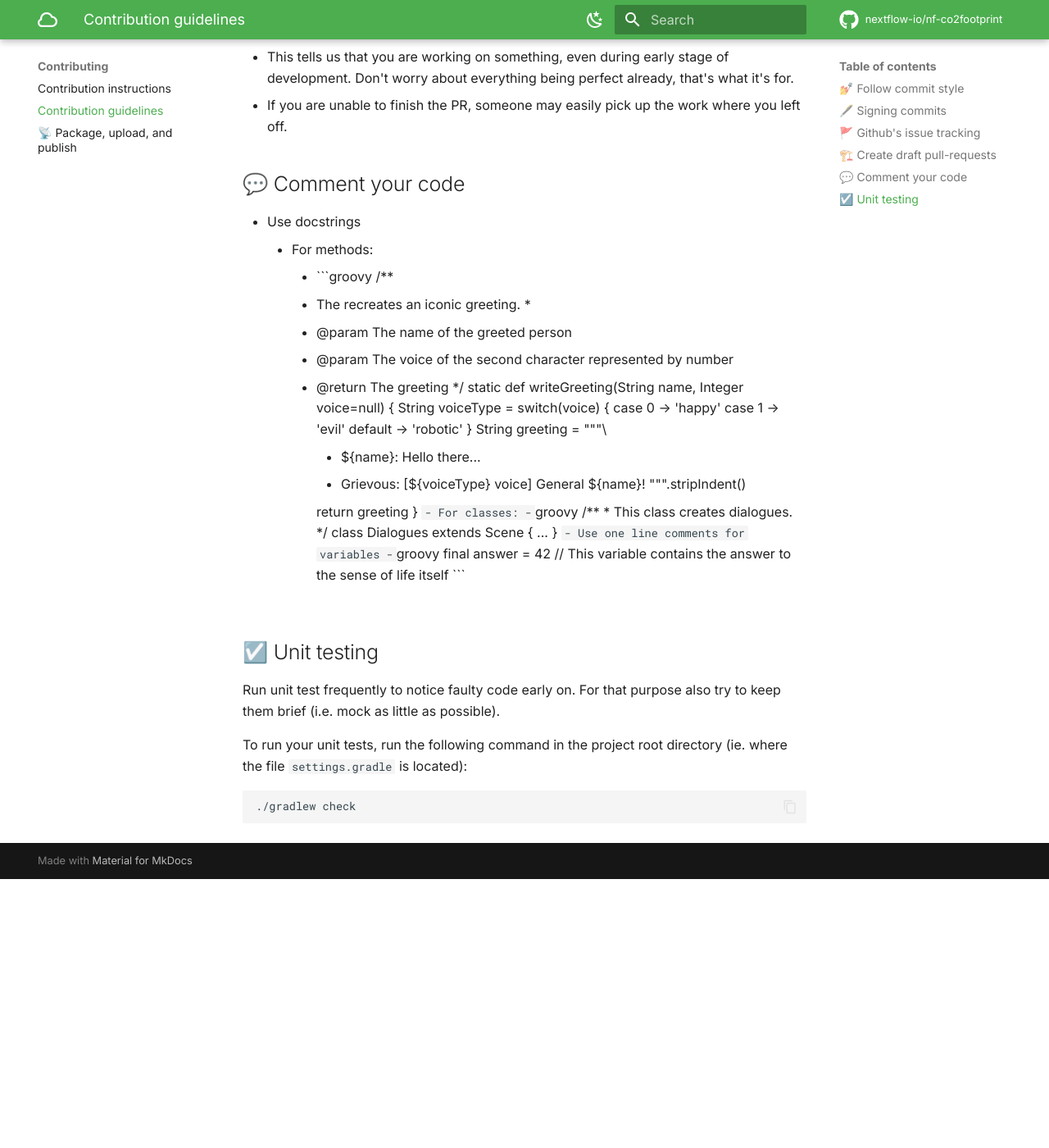
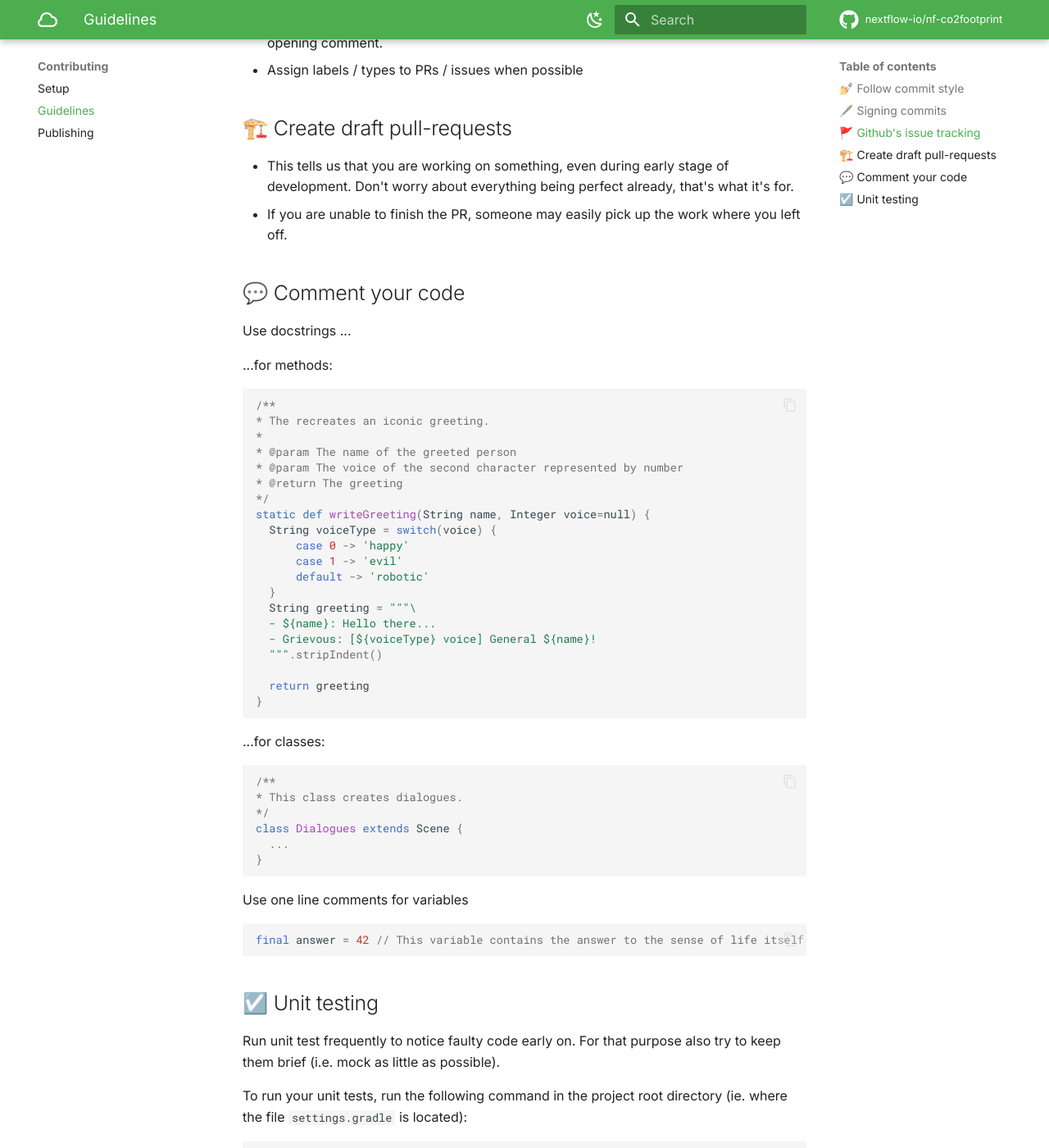
Before and after one commit to nextflow-io/nf-co2footprint, an MkDocs documentation site: the page built from docs/contributing/guidelines.md, in a window 1280 px wide and 1400 px high, scrolled down 917 px. Shown: the whole window at 82% size. Built offline with MkDocs 1.6.1 and Material for MkDocs 9.7.7, drawn with Linux system fonts in a browser that asks for light colours; comment, search, counter and statistics services are not loaded; before the commit the page ends 1989 px from its top, so only the background shows below that; some of the changed text lies outside the part shown.

Commit message:
Chore: moved scripts out of bullte lists and more changes to get stylistic match between Github markdown and MkDocs
Signed-off-by: JosuaCarl <josua.carl@uni-tuebingen.de>

````diff
--- a/docs/contributing/guidelines.md
+++ b/docs/contributing/guidelines.md
@@ -5,7 +10,9 @@ Hi! Thanks for contributing to the nf-co2footprint plugin for Nextflow 😊
 Please read the following to help us maintain and ensure high-quality code.
 
 ## 💅 Follow commit style
+
 Commits should be structured like this: `<Type>: <Message>`, with the following types:
+
 - `Feature` representing an enhancement or new functionality
 - `Fix` when addressing a bug
 - `Documentation` when mainly improving comments, documentation files or docstrings
@@ -25,43 +32,46 @@ When submitting a pull-request (PR), please sign-off the [DCO](https://developer
 - If you are unable to finish the PR, someone may easily pick up the work where you left off.
 
 ## 💬 Comment your code
-- Use docstrings
-    - For methods:
-        - ```groovy
-          /**
-          * The recreates an iconic greeting.
-          *
-          * @param The name of the greeted person
-          * @param The voice of the second character represented by number
-          * @return The greeting
-          */
-          static def writeGreeting(String name, Integer voice=null) {
-              String voiceType = switch(voice) {
-                  case 0 -> 'happy'
-                  case 1 -> 'evil'
-                  default -> 'robotic'
-              }
-              String greeting = """\
-              - ${name}: Hello there...
-              - Grievous: [${voiceType} voice] General ${name}!
-              """.stripIndent()
+Use docstrings ...
 
-              return greeting
-          }
-          ```
-    - For classes:
-        - ```groovy
-          /**
-          * This class creates dialogues.
-          */
-          class Dialogues extends Scene {
-              ...
-          }
-          ```
-- Use one line comments for variables
-    - ```groovy
-      final answer = 42 // This variable contains the answer to the sense of life itself
-      ```
+...for methods:
+```groovy
+/**
+* The recreates an iconic greeting.
+*
+* @param The name of the greeted person
+* @param The voice of the second character represented by number
+* @return The greeting
+*/
+static def writeGreeting(String name, Integer voice=null) {
+  String voiceType = switch(voice) {
+      case 0 -> 'happy'
+      case 1 -> 'evil'
+      default -> 'robotic'
+  }
+  String greeting = """\
+  - ${name}: Hello there...
+  - Grievous: [${voiceType} voice] General ${name}!
+  """.stripIndent()
+
+  return greeting
+}
+```
+
+...for classes:
+```groovy
+/**
+* This class creates dialogues.
+*/
+class Dialogues extends Scene {
+  ...
+}
+```
+
+Use one line comments for variables
+```groovy
+final answer = 42 // This variable contains the answer to the sense of life itself
+```
 
 
 ## ☑️ Unit testing
--- a/docs/contributing/setup.md
+++ b/docs/contributing/setup.md
@@ -1,6 +1,6 @@
 ---
-title: Contribution instructions
-description: How to contribute to nf-co2footprint
+title: Setup
+description: How to setup your environment to test the nf-co2footprint plugin locally
 ---
 
 # Testing and debugging
````
Also changed, not shown: other parts of docs/contributing/guidelines.md (+5 -0 lines), README.md (+2 -2 lines), docs/contributing/publishing.md (+8 -1 lines).
